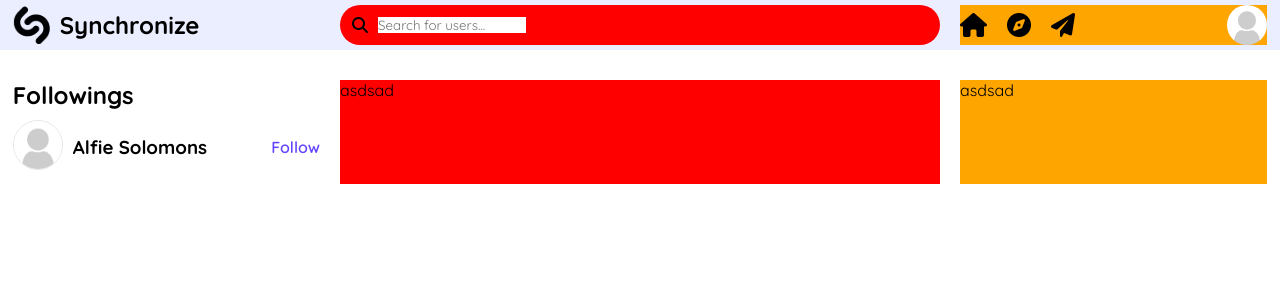
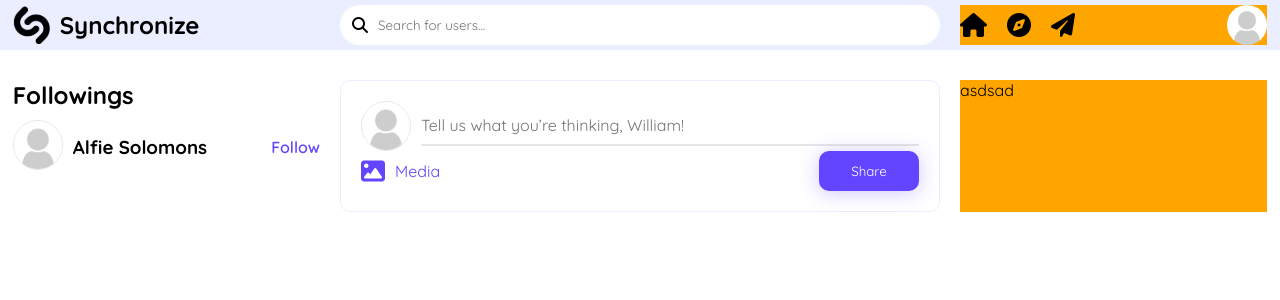
Before and after one commit to AlvaJufinto/mern-social-media, a React (Create React App) app: page / in a window 1280 px wide. Shown: the top 300 px of the page. Built offline with nearby package versions, Linux system fonts and the light colour scheme.

Commit message:
DEVELOP: AddPost component

```diff
--- /dev/null
+++ b/src/components/AddPost.jsx
@@ -0,0 +1,30 @@
+import { useContext } from "react";
+import {
+  Link
+} from "react-router-dom";
+
+import { ReactComponent as SyncLogo } from "./../assets/svg/sync-logo.svg";
+import noAvatar from "./../assets/img/noAvatar.png"
+
+import './../styles/components-css/add-post.css';
+
+const Navbar = () => {
+
+  return (
+      <div className="AddPostWrapper container-border-global">
+        <div className="AddPost__top">
+            <img  className="AddPost__img" src={noAvatar} alt="you cunt" />
+            <input className="AddPost__input-text input-text-global"  type="text" placeholder="Tell us what you’re thinking, William!"  />
+        </div>
+        <div className="AddPost__bottom">
+            <div className="AddPost__bottom_media-container">
+                <i class="fa-solid fa-image"></i>
+                <p>Media</p>
+            </div>
+            <button className="AddPost__button-share button-global">Share</button>
+        </div>
+      </div>
+  );
+}
+
+export default Navbar;
--- a/src/pages/Home.jsx
+++ b/src/pages/Home.jsx
@@ -4,6 +4,7 @@ import {
 } from "react-router-dom";
 
 import Navbar from "../components/Navbar";
+import AddPost from "../components/AddPost";
 import noAvatar from "./../assets/img/noAvatar.png";
 
 import './../styles/pages-css/home.css';
@@ -27,7 +28,7 @@ const Home = () => {
           </div>
         </div>
         <div className="Home__middle-side middle-section-global">
-          asdsad
+          <AddPost />
         </div>
         <div className="Home__right-side right-section-global">
           asdsad
--- /dev/null
+++ b/src/styles/components-css/add-post.css
@@ -0,0 +1,38 @@
+.AddPostWrapper {
+    padding: 20px;
+    border-radius: 10px;
+}
+.AddPost__top {
+    display: flex;
+    align-items: center;
+    gap: 10px;
+}
+.AddPost__input-text {
+    border-bottom: 2px solid var(--grey) !important;
+    font-size: 1rem;
+
+}
+.AddPost__img {
+    border: 1px solid var(--grey);
+    border-radius: 50%;
+    height: 50px;
+    width: 50px;
+}
+
+.AddPost__bottom {
+    display: flex;
+    justify-content: space-between;
+    height: 40px;
+}
+.AddPost__bottom_media-container {
+    color: var(--violet);
+    display: flex;
+    align-items: center;
+    gap: 10px;
+}
+.AddPost__bottom_media-container i {
+    font-size: 1.5rem;
+}
+.AddPost__button-share {
+    width: 100px;
+}
--- a/src/styles/globals.css
+++ b/src/styles/globals.css
@@ -67,12 +67,15 @@ a {
 .input-wrapper-global {
   border: 1px solid var(--grey);
   border-radius: 10px;
-  padding: 12px;
+  padding: 0 12px;
   display: flex;
   align-items: center;
   gap: 10px;
+  overflow: hidden;
 }
 .input-text-global {
+  height: 40px;
+  flex: 1;
   border: none;
   outline: none;
 }
@@ -110,7 +113,7 @@ a {
 .middle-section-global {
   width: 600px;
   max-width: 100%;
-  background-color: red;
+  /* background-color: red; */
 }
 
 .right-section-global {
```
